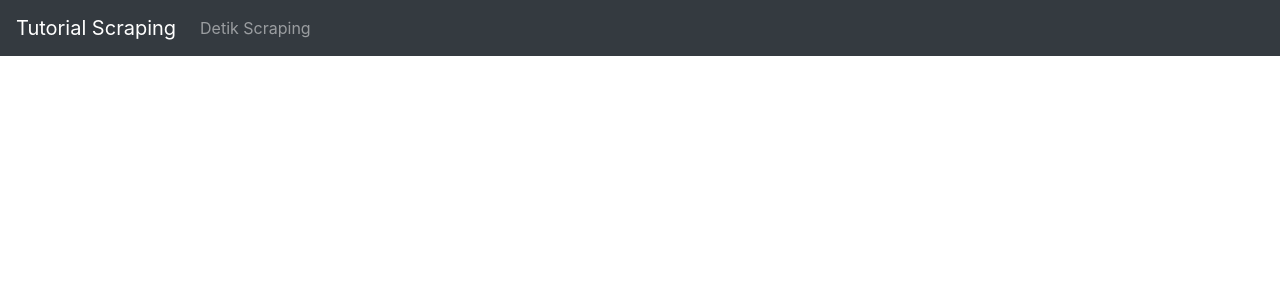
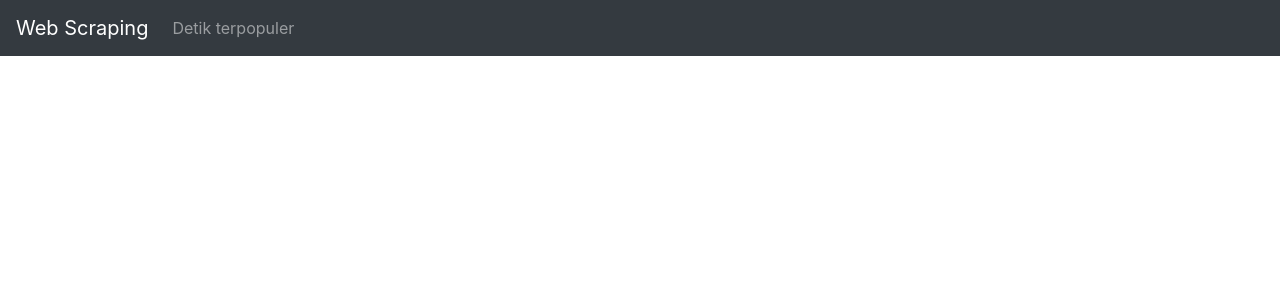
Before and after one commit to Rifai1509/Scraping-Detik-dan-Floatrate, a Flask app: page / in a window 1280 px wide. Shown: the top 300 px of the page. Run offline with Flask 2, Linux system fonts and the light colour scheme; some libraries are stand-ins or nearby versions.

Commit message:
Web scraping

```diff
--- a/Beautifulsoup/templates/index.html
+++ b/templates/index.html
@@ -13,12 +13,12 @@
 
 <nav class="navbar navbar-expand-sm bg-dark navbar-dark">
   <!-- Brand/logo -->
-  <a class="navbar-brand" href="/">Tutorial Scraping</a>
+  <a class="navbar-brand" href="/">Web Scraping</a>
 
   <!-- Links -->
   <ul class="navbar-nav">
     <li class="nav-item">
-      <a class="nav-link" href="/detik-populer">Detik Scraping</a>
+      <a class="nav-link" href="/detik-populer">Detik terpopuler</a>
     </li>
   </ul>
 </nav>
```
Also changed, not shown: run.py (renamed from Beautifulsoup/run.py).
